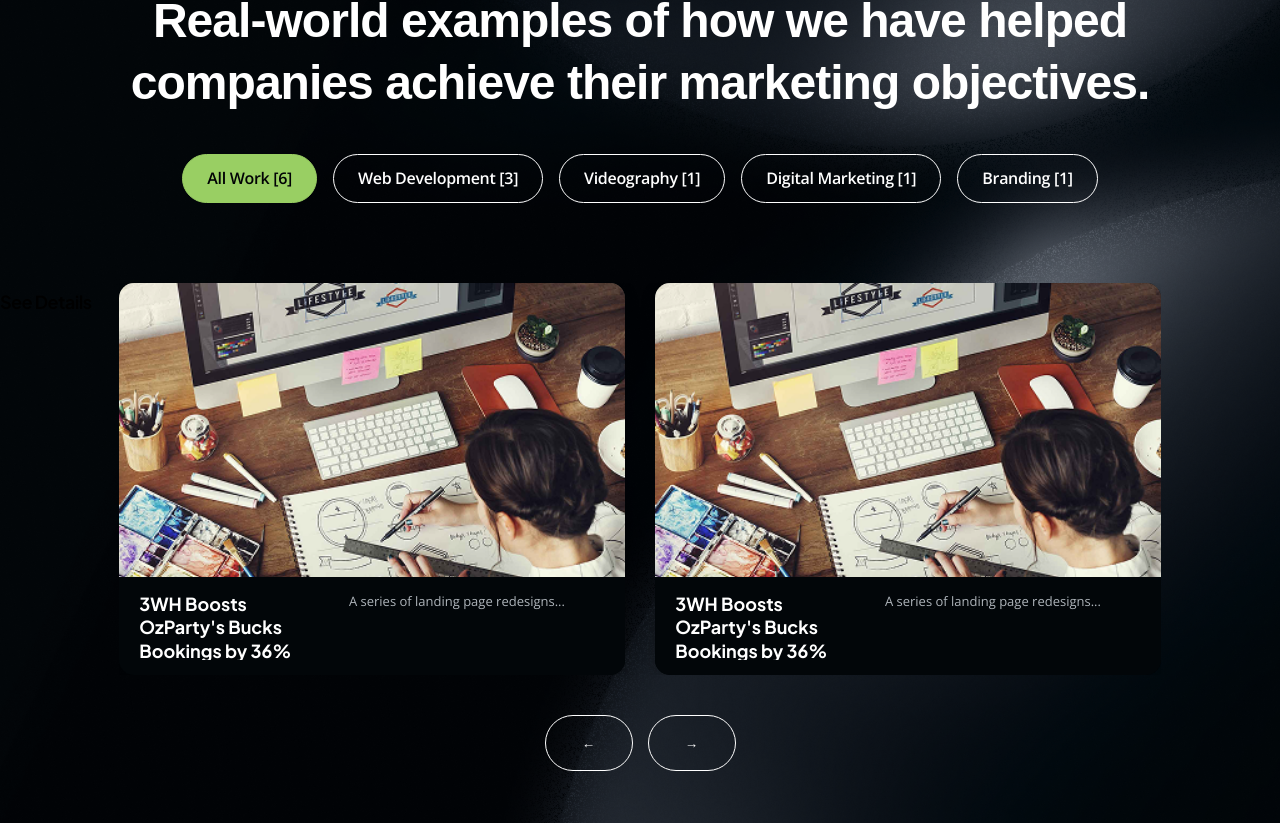
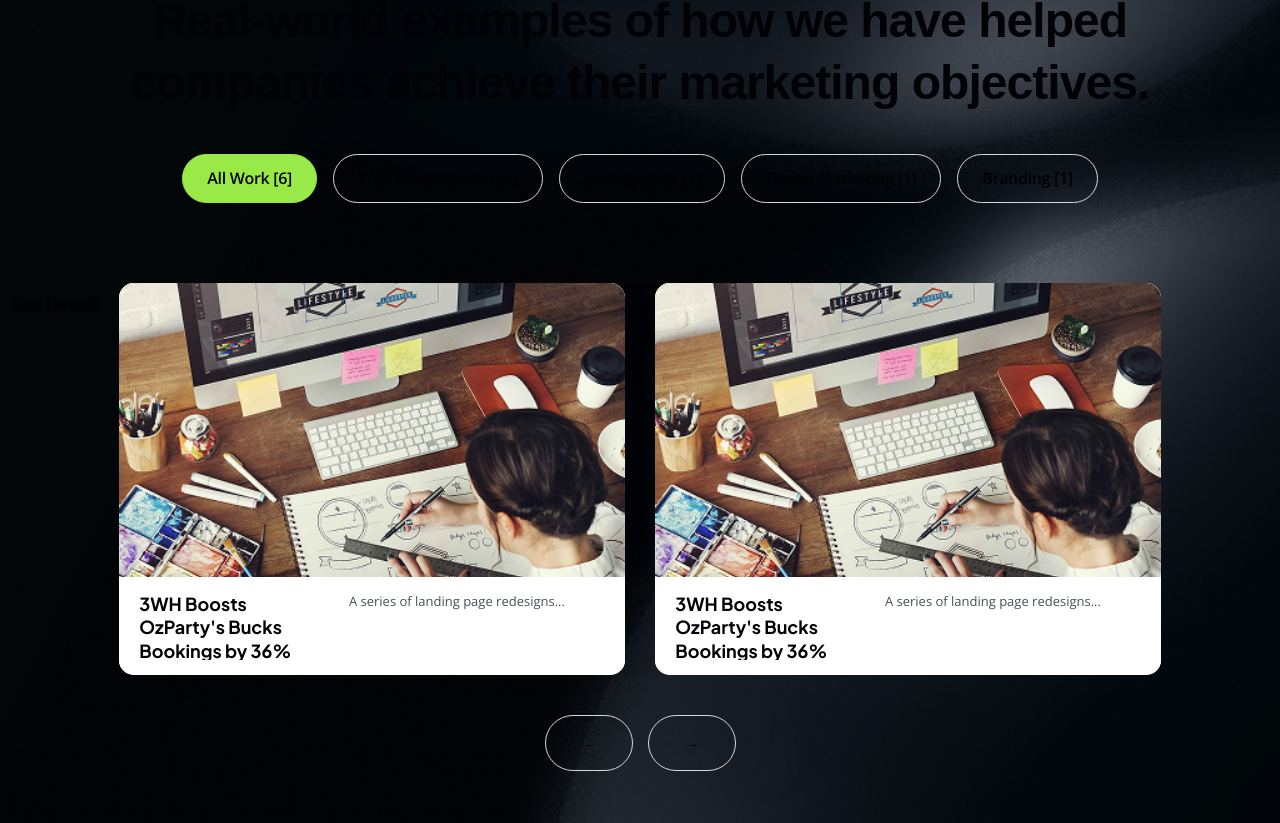
Before and after one commit to VityaAresov/VIKSProduction, a Next.js app in the folder viks_media-main/: page / in a window 1280 px wide. Shown: the part 1657-2480 px from the top of the page. Built offline with nearby package versions, Linux system fonts and the light colour scheme; a web font is replaced by a local one.

Commit message:
Restore portfolio section background image

```diff
--- a/viks_media-main/src/app/layout.tsx
+++ b/viks_media-main/src/app/layout.tsx
@@ -4,7 +4,6 @@
 import '@/styles/animations.css'; // новые глобальные анимации
 import Header from '@/components/common/Header';
 import Footer from '@/components/common/Footer';
-import PageTransitionProvider from '@/components/PageTransitionProvider';
 
 const inter = Inter({ subsets: ['latin'] });
 
@@ -18,15 +17,13 @@
     <html lang="ru">
       <head />
       <body className={inter.className}>
-        <PageTransitionProvider>
-          <div className="flex flex-col min-h-screen">
-            <Header />
-            <main className="flex-grow container mx-auto px-4 py-8">
-              {children}
-            </main>
-            <Footer />
-          </div>
-        </PageTransitionProvider>
+        <div className="flex flex-col min-h-screen bg-white">
+          <Header />
+          <main className="flex-grow w-full bg-white">
+            {children}
+          </main>
+          <Footer />
+        </div>
       </body>
     </html>
   );
--- a/viks_media-main/src/components/CTA/CtaSection.module.css
+++ b/viks_media-main/src/components/CTA/CtaSection.module.css
@@ -4,6 +4,7 @@
     padding: 40px 16px;
     position: relative;
     overflow: hidden;
+    background-color: #FFFFFF;
 }
 
 .container {
--- a/viks_media-main/src/components/Portfolio/PortfolioCard.module.css
+++ b/viks_media-main/src/components/Portfolio/PortfolioCard.module.css
@@ -2,13 +2,13 @@
 
 .portfolioCard {
 
-    background-color: #020609;
+    background-color: #FFFFFF;
     border-radius: 15px;
     overflow: hidden;
     position: relative;
     display: flex;
     flex-direction: column;
-    box-shadow: 0px 5px 15px rgba(0, 0, 0, 0.2);
+    box-shadow: 0px 12px 30px rgba(16, 24, 40, 0.12);
     transition: transform 0.3s ease;
     box-sizing: border-box;
     height: 100%;
@@ -25,7 +25,7 @@
     height: 75%;
     position: relative;
     overflow: hidden;
-    background-color: #333;
+    background-color: #F2F4F7;
     flex-shrink: 0;
 }
 
@@ -60,7 +60,7 @@
     flex-direction: row;
     justify-content: space-between;
     gap: 20px;
-    background-color: #020609;
+    background-color: #FFFFFF;
     position: relative;
     z-index: 1;
     overflow: hidden;
@@ -88,7 +88,7 @@
     font-weight: 700;
     font-size: 18px;
     line-height: 1.3;
-    color: #FFFFFF;
+    color: #010205;
     margin: 0;
     display: -webkit-box;
     -webkit-line-clamp: 3;
@@ -102,7 +102,7 @@
     font-weight: 400;
     font-size: 13px;
     line-height: 1.5;
-    color: #AEB4BA;
+    color: #4A5157;
     margin: 0;
     display: -webkit-box;
     -webkit-line-clamp: 3;
--- a/viks_media-main/src/components/Portfolio/PortfolioSection.module.css
+++ b/viks_media-main/src/components/Portfolio/PortfolioSection.module.css
@@ -1,6 +1,7 @@
 .portfolioSection {
-    background: url('/images/Frame 427320835.png') no-repeat center center;
-    color: #FFFFFF;
+    background: #FFFFFF url('/images/Frame 427320835.png') no-repeat center center;
+    background-size: cover;
+    color: #010205;
     margin: 0 auto;
     padding: 60px 0 80px;
     position: relative;
@@ -36,7 +37,7 @@
     font-size: 48px;
     line-height: 1.3;
     letter-spacing: -0.02em;
-    color: #FFFFFF;
+    color: #010205;
     max-width: 1100px;
     margin: 0;
 }
@@ -55,10 +56,10 @@
     align-items: center;
     padding: 12px 24px;
     gap: 8px;
-    border: 1px solid #FFFFFF;
+    border: 1px solid #D5D9DD;
     border-radius: 50px;
     background-color: transparent;
-    color: #FFFFFF;
+    color: #010205;
     font-family: 'Open Sans', sans-serif;
     font-weight: 600;
     font-size: 16px;
@@ -70,12 +71,12 @@
 }
 
 .filterButton:hover {
-    background-color: rgba(255, 255, 255, 0.1);
+    background-color: #F2F4F7;
 }
 
 .filterButton.active {
-    background-color: #99CF63;
-    border-color: #99CF63;
+    background-color: #99EA48;
+    border-color: #99EA48;
     color: #010205;
 }
 
@@ -125,10 +126,10 @@
     width: 88px;
     height: 56px;
 
-    border: 1px solid #FFFFFF;
+    border: 1px solid #D5D9DD;
     border-radius: 70px;
     background-color: transparent;
-    color: #FFFFFF;
+    color: #010205;
     cursor: pointer;
     transition: background-color 0.2s ease;
 }
@@ -138,7 +139,7 @@
 
 
 .navButton:hover {
-    background-color: rgba(255, 255, 255, 0.1);
+    background-color: #F2F4F7;
 }
 
 
--- a/viks_media-main/src/components/Service/ServicesSection.module.css
+++ b/viks_media-main/src/components/Service/ServicesSection.module.css
@@ -10,6 +10,7 @@
     box-sizing: border-box;
     overflow: hidden;
     font-family: 'Open Sans', sans-serif;
+    background-color: #ffffff;
 }
 
 .topTextContainer {
```
Also changed, not shown: viks_media-main/next-env.d.ts (added), 1 other file (tests, documents, lock files or other folders).
